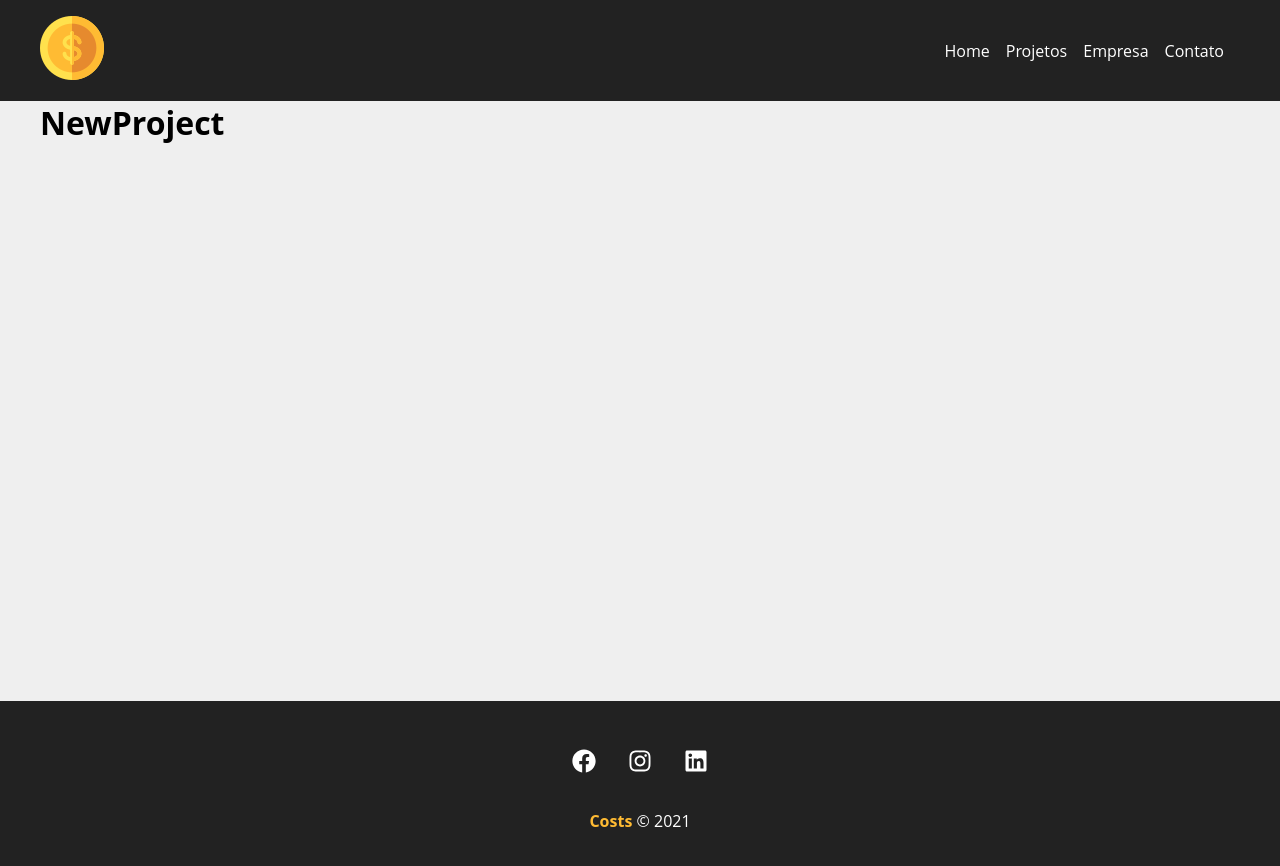
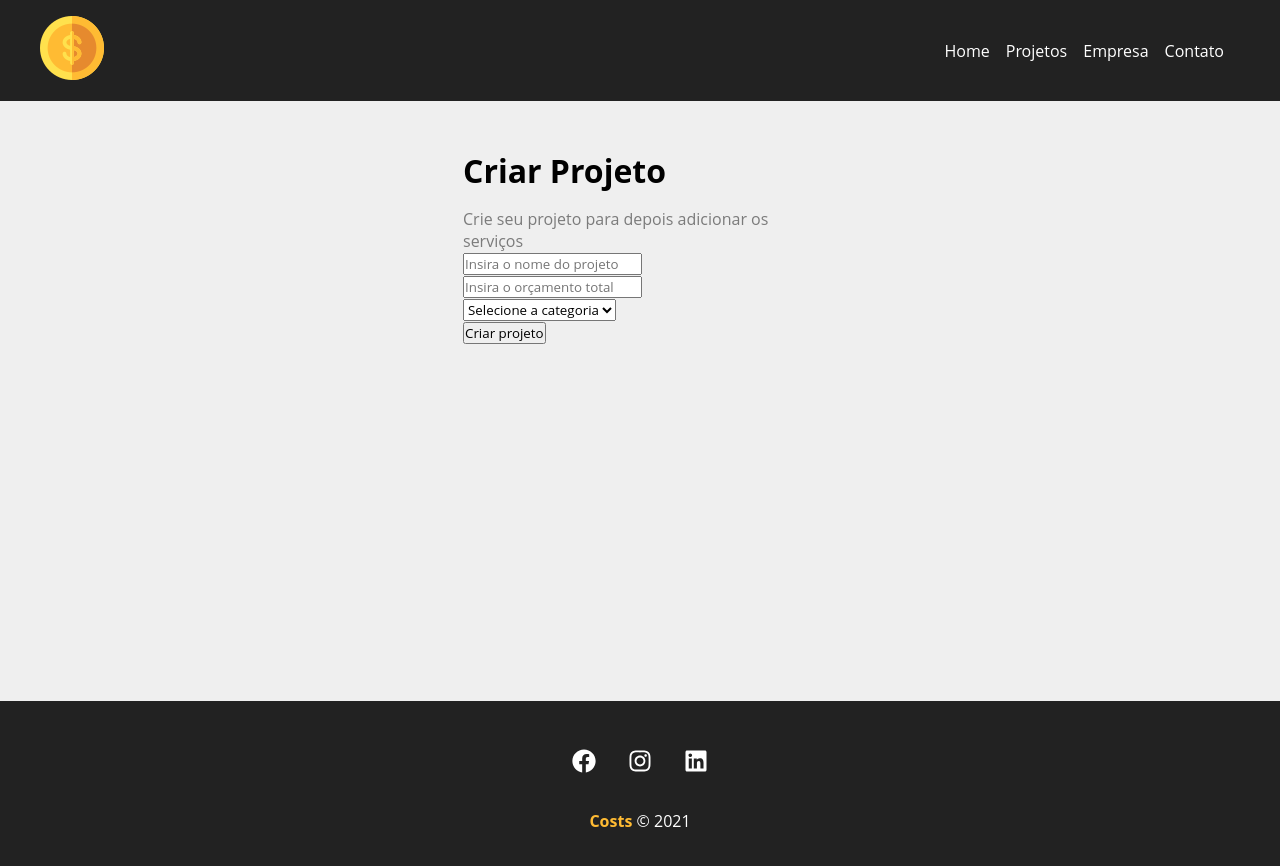
Before and after one commit to LibReact/sistema, a React (Vite) app: page /newproject in a window 1280 px wide. Shown: the top 866 px of the page. Built offline with nearby package versions, Linux system fonts and the light colour scheme.

Commit message:
New project page

```diff
--- a/src/components/pages/NewProject.jsx
+++ b/src/components/pages/NewProject.jsx
@@ -1,4 +1,13 @@
+import ProjectForm from '../project/ProjectForm'
+import styles from './NewProject.module.css'
+
 export default function NewProject() {
 
-    return <h1>NewProject</h1>
+    return (
+        <div className={styles.newproject_container}>
+            <h1>Criar Projeto</h1>
+            <p>Crie seu projeto para depois adicionar os serviços</p>
+            <ProjectForm />
+        </div>
+    )
 }
--- /dev/null
+++ b/src/components/pages/NewProject.module.css
@@ -0,0 +1,13 @@
+.newproject_container {
+    width: 450px;
+    margin: 0 auto;
+    padding: 3em;
+}
+
+.newproject_container h1 {
+    margin-bottom: 0.5em;
+}
+
+.newproject_container p {
+    color: #7b7b7b;
+}
--- /dev/null
+++ b/src/components/project/ProjectForm.jsx
@@ -0,0 +1,20 @@
+export default function ProjectForm() {
+    return (
+        <form>
+            <div>
+                <input type="text" placeholder="Insira o nome do projeto" />
+            </div>
+            <div>
+                <input type="text" placeholder="Insira o orçamento total" />
+            </div>
+            <div>
+                <select name="category_id">
+                    <option disabled selected>Selecione a categoria</option>
+                </select>
+            </div>
+            <div>
+                <input type="submit" value="Criar projeto" />
+            </div>
+        </form>
+    )
+}
```
